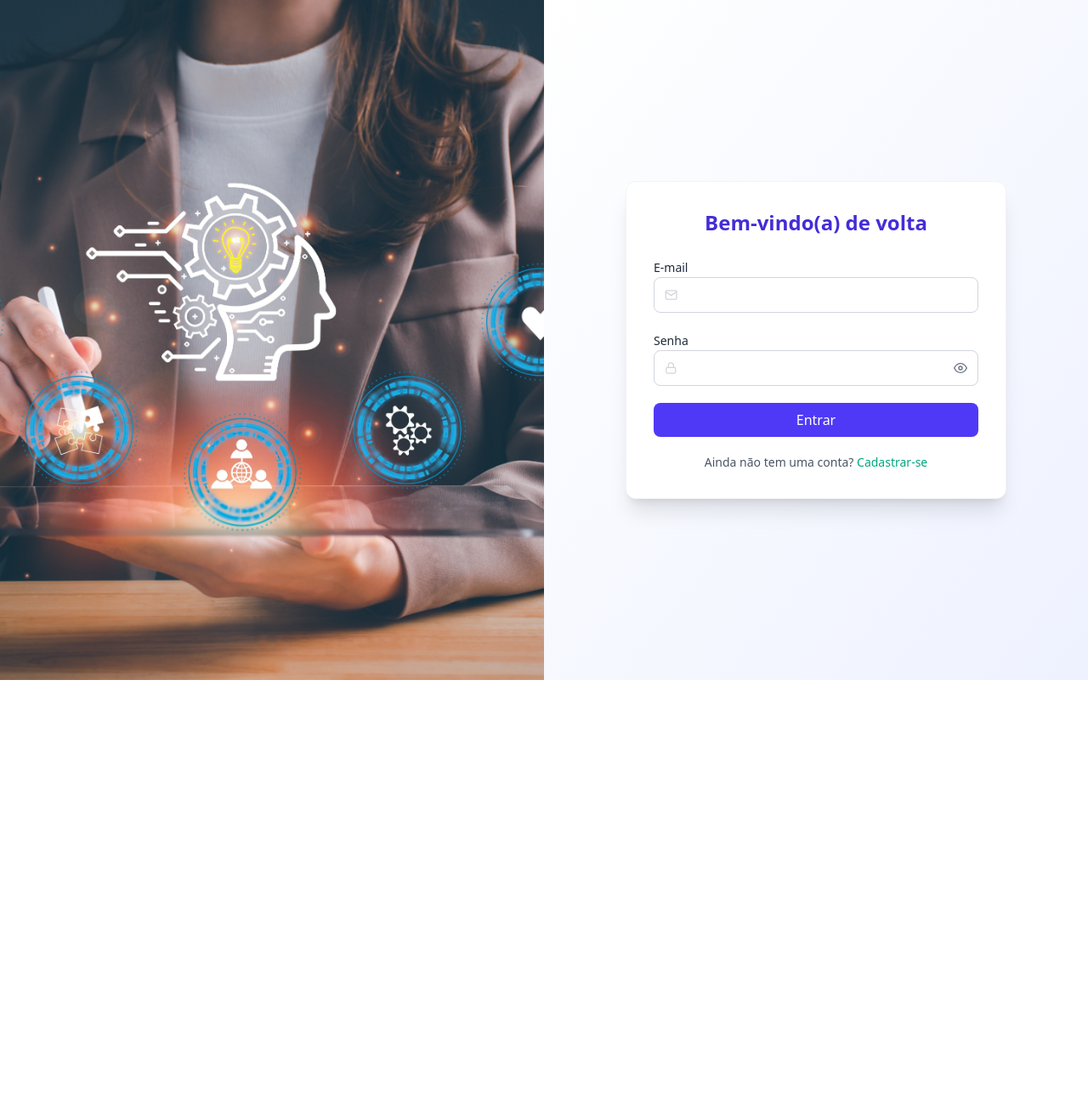
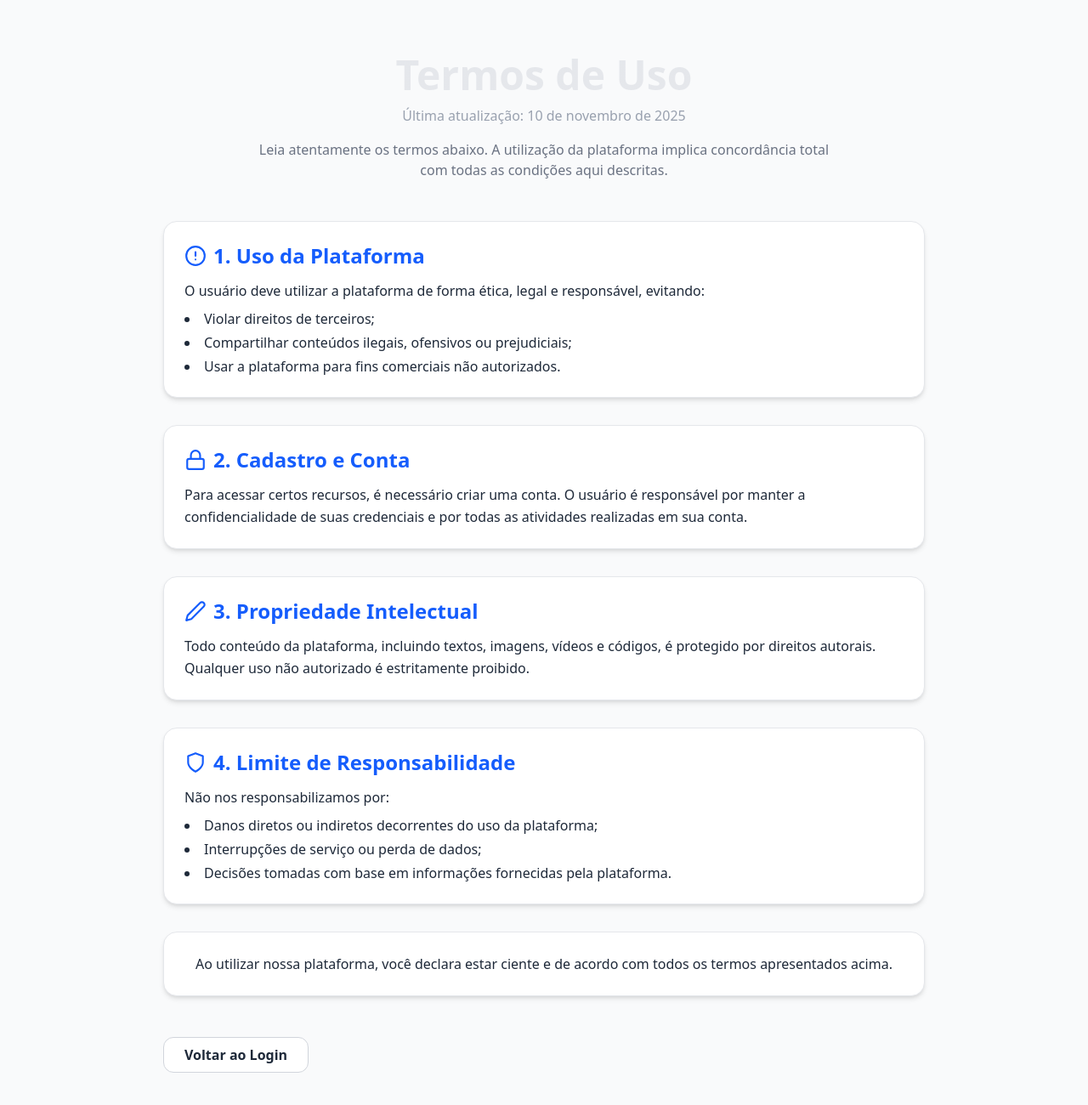
Before and after one commit to Global-Solution-II-2025/Front-end, a React (Vite) app: page /termos in a window 1280 px wide. Before the commit this address led to /login. Shown: the top 1300 px of the page at 85% size. Before the commit the page ends 800 px from the top, so only its background shows below. Built offline with nearby package versions, Linux system fonts and the light colour scheme.

Commit message:
chore: bump versão para 1.0.0

```diff
--- a/src/App.tsx
+++ b/src/App.tsx
@@ -6,7 +6,7 @@ export default function App() {
   return (
     <div className="flex flex-col min-h-screen">
       <Header />
-      <main className="flex-grow">
+      <main className="flex flex-col grow">
         <Outlet />
       </main>
       <Footer />
--- a/src/main.tsx
+++ b/src/main.tsx
@@ -2,7 +2,7 @@ import React from "react";
 import ReactDOM from "react-dom/client";
 import { BrowserRouter } from "react-router-dom";
 import AppRoutes from "./routes/AppRoutes";
-import { ThemeProvider } from "./context/ThemeContext"; // ⬅️ importa o provider
+import { ThemeProvider } from "./context/ThemeContext";
 import "./global.css";
 
 ReactDOM.createRoot(document.getElementById("root")!).render(
--- a/src/pages/About.tsx
+++ b/src/pages/About.tsx
@@ -136,7 +136,7 @@ export default function About() {
                 outerRadius={100}
                 label
               >
-                {distribuicaoAprendizagem.map((entry, index) => (
+                {distribuicaoAprendizagem.map((_entry, index) => (
                   <Cell
                     key={`cell-${index}`}
                     fill={cores[index % cores.length]}
--- a/src/pages/Home.tsx
+++ b/src/pages/Home.tsx
@@ -33,14 +33,14 @@ export default function Home() {
 
         <div className="flex flex-col sm:flex-row flex-wrap justify-center gap-4">
           <a
-            href="/trilhas"
+            href="/dashboard"
             className={`font-medium px-6 py-3 rounded-full w-full sm:w-auto text-center transition-colors duration-500 ${
               isDark
                 ? "bg-[#00A67E] text-gray-100 hover:bg-[#007a5e]"
                 : "bg-blue-600 text-white hover:bg-blue-700"
             }`}
           >
-            Montar rotina
+            Ver dashboard
           </a>
           <a
             href="/cursos"
@@ -274,7 +274,7 @@ export default function Home() {
         </p>
 
         <a
-          href="/trilhas"
+          href="/chatbot"
           className={`px-8 py-4 rounded-full text-lg font-medium transition-colors duration-500 ${
             isDark
               ? "bg-[#00A67E] text-white hover:bg-[#007a5e]"
--- a/src/pages/Login.tsx
+++ b/src/pages/Login.tsx
@@ -30,11 +30,6 @@ export default function Login() {
   const [showPassword, setShowPassword] = useState(false);
   const [msg, setMsg] = useState("");
   const [loading, setLoading] = useState(false);
-  const handleChange = (e: React.ChangeEvent<HTMLInputElement>) => {
-  const { name, value, type, checked } = e.target;
-  setForm(prev => ({ ...prev, [name]: type === "checkbox" ? checked : value }));
-};
-
 
   const [form, setForm] = useState<FormState>({
     nomeCompleto: "",
@@ -45,14 +40,18 @@ export default function Login() {
     aceitarTermos: false,
   });
 
-    // Evita redirecionamento automático enquanto o usuário está tentando se registrar
+  const handleChange = (e: React.ChangeEvent<HTMLInputElement>) => {
+    const { name, value, type, checked } = e.target;
+    setForm(prev => ({ ...prev, [name]: type === "checkbox" ? checked : value }));
+  };
+
   useEffect(() => {
     const token = localStorage.getItem("token");
-      // só redireciona automaticamente se tiver token e não estiver no cadastro
-      if (token && !isRegister) {
+    if (token) {
       navigate("/", { replace: true });
     }
-    }, [navigate, isRegister]);
+  }, [navigate]);
+
 
   const handleSubmit = async (e: React.FormEvent) => {
     e.preventDefault();
@@ -63,7 +62,6 @@ export default function Login() {
       let result;
 
       if (isRegister) {
-          // valida senha
         if (form.senha !== form.confirmarSenha) {
           throw new Error("As senhas não coincidem.");
         }
@@ -76,7 +74,6 @@ export default function Login() {
         };
 
         result = await usuarioApi.criarUsuario(novoUsuario);
-
       } else {
         result = await usuarioApi.login({
           email: form.email,
@@ -88,7 +85,7 @@ export default function Login() {
       localStorage.setItem("token", result.token);
       localStorage.setItem("nome", result.nomeCompleto);
 
-        // Redireciona manualmente para a home
+      // Vai direto para a home sem piscar
       navigate("/", { replace: true });
 
     } catch (err: unknown) {
--- a/src/pages/Privacy.tsx
+++ b/src/pages/Privacy.tsx
@@ -1,67 +1,106 @@
-import React from 'react';
-import { FiShield, FiDatabase, FiShare2, FiLock } from 'react-icons/fi';
-import { useTheme } from '../context/useTheme'; // Supondo que você tenha um context de tema
+import {
+  FiShield,
+  FiDatabase,
+  FiShare2,
+  FiLock
+} from "react-icons/fi";
+import { useTheme } from "../context/useTheme";
+import { Link } from "react-router-dom";
 
 const Privacidade: React.FC = () => {
   const { isDark } = useTheme();
 
-  const cardBg = isDark ? 'bg-gray-800 text-gray-300' : 'bg-gray-100 text-gray-800';
-  const cardShadow = 'shadow-md rounded-lg p-6 space-y-3';
+  const bgPage = isDark ? "bg-[#1A1A1A] text-gray-200" : "bg-gray-50 text-gray-800";
+
+  const cardStyle =
+    `rounded-2xl shadow-md overflow-hidden border transition-all duration-500 transform hover:scale-105 ${
+      isDark
+        ? "bg-[#2A2A2A] border-[#1A1A1A] text-gray-200"
+        : "bg-white border-gray-200 text-gray-800"
+    } p-6`;
+
+  const titleColor = isDark ? "text-gray-200" : "text-blue-600";
+
+  const buttonStyle = `
+    inline-block mt-4 px-6 py-2 rounded-xl font-semibold transition-all duration-300
+    transform hover:scale-105 hover:shadow-lg
+    ${isDark ? "bg-[#2A2A2A] border border-gray-200 text-gray-200 hover:bg-[#3A3A3A]"
+             : "bg-white border border-gray-300 text-gray-800 hover:bg-gray-100"}
+  `;
 
   return (
-    <div className="p-8 max-w-4xl mx-auto space-y-6">
-      <h1 className="text-4xl font-bold text-center mb-4">🛡️ Política de Privacidade</h1>
-      <p className="text-sm text-gray-500 text-center">Última atualização: 10 de novembro de 2025</p>
+    <div className={`min-h-screen py-16 px-6 ${bgPage}`}>
 
-      {/* Seção 1 */}
-      <div className={`${cardBg} ${cardShadow}`}>
-        <h2 className="text-2xl font-semibold flex items-center gap-2 text-blue-600">
-          <FiDatabase /> 1. Coleta de Dados
-        </h2>
-        <p>
-          Coletamos apenas os dados necessários para fornecer os serviços da plataforma, incluindo informações
-          de cadastro, preferências e uso da plataforma.
+      {/* HERO */}
+      <div className="max-w-4xl mx-auto text-center space-y-3 mb-12">
+        <h1 className="text-5xl font-extrabold bg-linear-to-r from-gray-200 to-gray-200 bg-clip-text text-transparent">
+          Política de Privacidade
+        </h1>
+        <p className="text-gray-400">
+          Última atualização: 10 de novembro de 2025
+        </p>
+
+        <p className="max-w-2xl mx-auto text-gray-500 mt-4">
+          Sua privacidade é fundamental para nós. Nesta página você encontra como coletamos,
+          utilizamos e protegemos seus dados em nossa plataforma.
         </p>
       </div>
 
-      {/* Seção 2 */}
-      <div className={`${cardBg} ${cardShadow}`}>
-        <h2 className="text-2xl font-semibold flex items-center gap-2 text-green-600">
-          <FiShield /> 2. Uso dos Dados
+      {/* SEÇÕES */}
+      <div className="max-w-4xl mx-auto space-y-8">
+
+        <div className={cardStyle}>
+          <h2 className={`text-2xl font-semibold flex items-center gap-2 ${titleColor}`}>
+            <FiDatabase size={26} /> 1. Coleta de Dados
           </h2>
-        <p>
-          As informações coletadas são utilizadas para melhorar a experiência do usuário, personalizar conteúdos,
-          fornecer suporte e otimizar os serviços.
+          <p className="mt-3 leading-relaxed">
+            Coletamos apenas informações essenciais para operação do sistema, como dados de cadastro,
+            interações e configurações necessárias para funcionamento da plataforma.
           </p>
         </div>
 
-      {/* Seção 3 */}
-      <div className={`${cardBg} ${cardShadow}`}>
-        <h2 className="text-2xl font-semibold flex items-center gap-2 text-purple-600">
-          <FiShare2 /> 3. Compartilhamento de Dados
+        <div className={cardStyle}>
+          <h2 className={`text-2xl font-semibold flex items-center gap-2 ${titleColor}`}>
+            <FiShield size={26} /> 2. Uso dos Dados
           </h2>
-        <p>
-          Não compartilhamos seus dados pessoais com terceiros sem o seu consentimento explícito,
-          exceto quando exigido por lei ou necessário para prestação de serviços essenciais.
+          <p className="mt-3 leading-relaxed">
+            Seus dados são utilizados exclusivamente para aprimorar sua experiência, otimizar
+            funcionalidades e garantir segurança e personalização.
           </p>
         </div>
 
-      {/* Seção 4 */}
-      <div className={`${cardBg} ${cardShadow}`}>
-        <h2 className="text-2xl font-semibold flex items-center gap-2 text-red-600">
-          <FiLock /> 4. Segurança
+        <div className={cardStyle}>
+          <h2 className={`text-2xl font-semibold flex items-center gap-2 ${titleColor}`}>
+            <FiShare2 size={26} /> 3. Compartilhamento
           </h2>
-        <p>
-          Implementamos medidas técnicas e administrativas para proteger seus dados contra acessos não autorizados,
-          perda, alteração ou divulgação.
+          <p className="mt-3 leading-relaxed">
+            Não compartilhamos suas informações com terceiros sem autorização. Em situações legais,
+            seguimos estritamente os requisitos de confidencialidade.
           </p>
         </div>
 
-      {/* Conclusão */}
-      <div className={`${cardBg} ${cardShadow} text-center`}>
-        <p>
-          Em caso de dúvidas ou solicitações relacionadas a esta política, entre em contato com nossa equipe de suporte, localizado no fim da página.
+        <div className={cardStyle}>
+          <h2 className={`text-2xl font-semibold flex items-center gap-2 ${titleColor}`}>
+            <FiLock size={26} /> 4. Segurança
+          </h2>
+          <p className="mt-3 leading-relaxed">
+            Utilizamos tecnologias de proteção robustas, criptografia e políticas internas rígidas
+            para garantir a integridade e confidencialidade dos seus dados.
           </p>
+        </div>
+
+        <div className={`${cardStyle} text-center`}>
+          <p className="leading-relaxed">
+            Em caso de dúvidas sobre esta política, nossa equipe de suporte está à disposição para auxiliar.
+          </p>
+        </div>
+      {/* BOTÃO VOLTAR */}
+      <div className="max-w-4xl mx-auto mb-6">
+        <Link to="/login" className={buttonStyle}>
+          Voltar ao Login
+        </Link>
+      </div>
+
       </div>
     </div>
   );
--- a/src/pages/Terms.tsx
+++ b/src/pages/Terms.tsx
@@ -1,26 +1,58 @@
-import React from 'react';
-import { FiAlertCircle, FiLock, FiEdit2, FiShield } from 'react-icons/fi';
-import { useTheme } from '../context/useTheme'; // Supondo que você tenha um context de tema
+import { FiAlertCircle, FiLock, FiEdit2, FiShield } from "react-icons/fi";
+import { useTheme } from "../context/useTheme";
+import { Link } from "react-router-dom";
+
 
 const Termos: React.FC = () => {
   const { isDark } = useTheme();
 
-  // Cores dos cards dependendo do tema
-  const cardBg = isDark ? 'bg-gray-800 text-gray-300' : 'bg-gray-100 text-gray-800';
-  const cardShadow = 'shadow-md rounded-lg p-6 space-y-3';
+  const bgPage = isDark ? "bg-[#1A1A1A] text-gray-200" : "bg-gray-50 text-gray-800";
+
+  const buttonStyle = `
+    inline-block mt-4 px-6 py-2 rounded-xl font-semibold transition-all duration-300
+    transform hover:scale-105 hover:shadow-lg
+    ${isDark ? "bg-[#2A2A2A] border border-gray-200 text-gray-200 hover:bg-[#3A3A3A]"
+             : "bg-white border border-gray-300 text-gray-800 hover:bg-gray-100"}
+  `;
+
+  const cardStyle = `
+    rounded-2xl shadow-md overflow-hidden border transition-all duration-500 transform hover:scale-105
+    ${
+      isDark
+        ? "bg-[#2A2A2A] border-[#1A1A1A] text-gray-200"
+        : "bg-white border-gray-200 text-gray-800"
+    } p-6
+  `;
+
+  const titleColor = isDark ? "text-gray-200" : "text-blue-600";
 
   return (
-    <div className="p-8 max-w-4xl mx-auto space-y-6">
-      <h1 className="text-4xl font-bold text-center mb-4">📜 Termos de Uso</h1>
-      <p className="text-sm text-gray-500 text-center">Última atualização: 10 de novembro de 2025</p>
+    <div className={`min-h-screen py-16 px-6 ${bgPage}`}>
+      {/* HERO */}
+      <div className="max-w-4xl mx-auto text-center space-y-3 mb-12">
+        <h1 className="text-5xl font-extrabold bg-linear-to-r from-gray-200 to-gray-200 bg-clip-text text-transparent">
+          Termos de Uso
+        </h1>
+        <p className="text-gray-400">Última atualização: 10 de novembro de 2025</p>
+
+        <p className="max-w-2xl mx-auto text-gray-500 mt-4">
+          Leia atentamente os termos abaixo. A utilização da plataforma implica concordância
+          total com todas as condições aqui descritas.
+        </p>
+      </div>
+
+      {/* SEÇÕES */}
+      <div className="max-w-4xl mx-auto space-y-8">
 
         {/* Seção 1 */}
-      <div className={`${cardBg} ${cardShadow}`}>
-        <h2 className="text-2xl font-semibold flex items-center gap-2 text-blue-600">
-          <FiAlertCircle /> 1. Uso da Plataforma
+        <div className={cardStyle}>
+          <h2 className={`text-2xl font-semibold flex items-center gap-2 ${titleColor}`}>
+            <FiAlertCircle size={26} /> 1. Uso da Plataforma
           </h2>
-        <p>O usuário deve utilizar a plataforma de forma ética, legal e responsável, evitando:</p>
-        <ul className="list-disc list-inside space-y-1">
+          <p className="mt-3 leading-relaxed">
+            O usuário deve utilizar a plataforma de forma ética, legal e responsável, evitando:
+          </p>
+          <ul className="list-disc list-inside space-y-1 mt-2">
             <li>Violar direitos de terceiros;</li>
             <li>Compartilhar conteúdos ilegais, ofensivos ou prejudiciais;</li>
             <li>Usar a plataforma para fins comerciais não autorizados.</li>
@@ -28,45 +60,55 @@ const Termos: React.FC = () => {
         </div>
 
         {/* Seção 2 */}
-      <div className={`${cardBg} ${cardShadow}`}>
-        <h2 className="text-2xl font-semibold flex items-center gap-2 text-green-600">
-          <FiLock /> 2. Cadastro e Conta
+        <div className={cardStyle}>
+          <h2 className={`text-2xl font-semibold flex items-center gap-2 ${titleColor}`}>
+            <FiLock size={26} /> 2. Cadastro e Conta
           </h2>
-        <p>
-          Para acessar certos recursos, é necessário criar uma conta. O usuário é responsável por manter
-          a confidencialidade de suas credenciais e por todas as atividades realizadas em sua conta.
+          <p className="mt-3 leading-relaxed">
+            Para acessar certos recursos, é necessário criar uma conta. O usuário é responsável
+            por manter a confidencialidade de suas credenciais e por todas as atividades realizadas
+            em sua conta.
           </p>
         </div>
 
         {/* Seção 3 */}
-      <div className={`${cardBg} ${cardShadow}`}>
-        <h2 className="text-2xl font-semibold flex items-center gap-2 text-purple-600">
-          <FiEdit2 /> 3. Propriedade Intelectual
+        <div className={cardStyle}>
+          <h2 className={`text-2xl font-semibold flex items-center gap-2 ${titleColor}`}>
+            <FiEdit2 size={26} /> 3. Propriedade Intelectual
           </h2>
-        <p>
-          Todo conteúdo da plataforma, incluindo textos, imagens, vídeos e códigos, é protegido por direitos autorais.
-          Uso não autorizado é proibido.
+          <p className="mt-3 leading-relaxed">
+            Todo conteúdo da plataforma, incluindo textos, imagens, vídeos e códigos, é protegido
+            por direitos autorais. Qualquer uso não autorizado é estritamente proibido.
           </p>
         </div>
 
         {/* Seção 4 */}
-      <div className={`${cardBg} ${cardShadow}`}>
-        <h2 className="text-2xl font-semibold flex items-center gap-2 text-red-600">
-          <FiShield /> 4. Limite de Responsabilidade
+        <div className={cardStyle}>
+          <h2 className={`text-2xl font-semibold flex items-center gap-2 ${titleColor}`}>
+            <FiShield size={26} /> 4. Limite de Responsabilidade
           </h2>
-        <p>Não nos responsabilizamos por:</p>
-        <ul className="list-disc list-inside space-y-1">
+          <p className="mt-3 leading-relaxed">Não nos responsabilizamos por:</p>
+          <ul className="list-disc list-inside space-y-1 mt-2">
             <li>Danos diretos ou indiretos decorrentes do uso da plataforma;</li>
             <li>Interrupções de serviço ou perda de dados;</li>
-          <li>Decisões baseadas em informações da plataforma.</li>
+            <li>Decisões tomadas com base em informações fornecidas pela plataforma.</li>
           </ul>
         </div>
 
         {/* Conclusão */}
-      <div className={`${cardBg} ${cardShadow} text-center`}>
-        <p>
-          Ao utilizar nossa plataforma, você concorda integralmente com estes termos.
+        <div className={`${cardStyle} text-center`}>
+          <p className="leading-relaxed">
+            Ao utilizar nossa plataforma, você declara estar ciente e de acordo com todos os termos
+            apresentados acima.
           </p>
+        </div>
+        {/* BOTÃO VOLTAR */}
+      <div className="max-w-4xl mx-auto mb-6">
+        <Link to="/login" className={buttonStyle}>
+          Voltar ao Login
+        </Link>
+      </div>
+
       </div>
     </div>
   );
--- a/src/routes/AppRoutes.tsx
+++ b/src/routes/AppRoutes.tsx
@@ -17,10 +17,14 @@ export default function AppRoutes() {
 
   return (
     <Routes>
-      {/* Login fora do layout */}
+      {/* Login sem layout */}
       <Route path="/login" element={<Login />} />
 
-      {/* Rotas protegidas */}
+      {/* Termos e Privacidade sem layout App */}
+      <Route path="/termos" element={<Termos />} />
+      <Route path="/privacidade" element={<Privacidade />} />
+
+      {/* Rotas com layout App*/}
       <Route
         path="/"
         element={isLoggedIn ? <App /> : <Navigate to="/login" replace />}
@@ -29,15 +33,13 @@ export default function AppRoutes() {
         <Route path="chatbot" element={<Chatbot />} />
         <Route path="cursos" element={<Cursos />} />
         <Route path="sobre" element={<Sobre />} />
-        <Route path="termos" element={<Termos />} />
-        <Route path="privacidade" element={<Privacidade />} />
         <Route path="faq" element={<FAQ />} />
         <Route path="integrantes" element={<Integrantes />} />
         <Route path="contato" element={<Contact />} />
         <Route path="dashboard" element={<Dashboard />} />
       </Route>
 
-      {/* Redireciona tudo que não existe */}
+      {/* Redirecionamento */}
       <Route path="*" element={<Navigate to="/" replace />} />
     </Routes>
   );
```
Also changed, not shown: src/pages/Members.tsx (+7 -7 lines), src/pages/NoraIA.tsx (+52 -22 lines), src/assets/img/flosi.jpg, 1 other file (tests, documents, lock files or other folders). Lines whose indentation alone changed are shown as unchanged.
